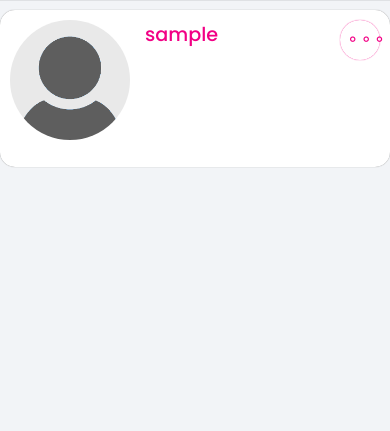
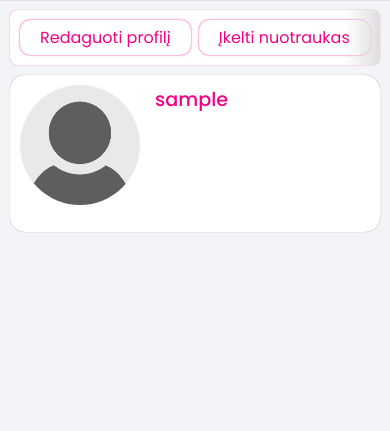
Before and after one commit to antivienas-lt/antivienas, a Django app: a page that uses templates/Profile.html in a window 390 px wide. Shown: the part 60-491 px from the top of the page. Run offline with Django 5.2, Linux system fonts and the light colour scheme; the visitor is signed in with stand-in values (Sample User, id 1); data comes from the database, SQL or seed files in the repository; parts of the project's set-up code (start-up, migrations or seed data) failed here and were passed over.

Commit message:
update for phones

```diff
--- a/db/models.py
+++ b/db/models.py
@@ -122,8 +122,11 @@ class User(AbstractUser):
 
     @property
     def city_coords(self):
-        lat,lng = CITY_COORDINATES[self.city]
-        return [lat, lng]
+        try:
+            lat,lng = CITY_COORDINATES[self.city]
+        except:
+            lat,lng = CITY_COORDINATES['vilnius']
+            return [lat, lng]
 
     @property
     def schedule_data(self):
--- a/static/style.css
+++ b/static/style.css
@@ -39,6 +39,9 @@ textarea {
   gap: 30px;
   box-shadow: 0px 0px 1px 0px gray;
 }
+.content{
+  margin: 10px;
+}
 .nav-link-container{
   flex-grow: 1;
   display: flex;
@@ -59,6 +62,10 @@ textarea {
   transition-duration: 350ms;
   color: var(--pink);
   text-decoration: underline;
+}
+.login-shell, .register-shell, .password-shell{
+  padding: 10px;
+  margin: auto 0px;
 }
 .login-link{
   color: var(--pink);
@@ -162,7 +169,6 @@ textarea {
   flex-direction: column;
   gap: 15px;
   align-items: center;
-  padding: 0px 10px
 }
 .friend-card{
   display: flex;
@@ -291,10 +297,6 @@ textarea {
   position: relative;
 }
 
-.active-meeting-container{
-  margin: 20px;
-}
-
 .profile-card .upper-part{
   display: flex;
   gap: 15px;
@@ -332,20 +334,26 @@ textarea {
 #avatarMenuButton{
   border: none;
   background-color: white;
-  box-shadow: 0px 0px 1px 0px var(--pink);
+  box-shadow: 0px 0px 3px 0px var(--pink);
   border-radius: 100%;
   color: var(--pink);
   font-size: 1rem;
   cursor: pointer;
   height: 40px;
   width: 40px;
-  padding-bottom: 3px;
   position: absolute;
   right: 10px;
+  display: flex;
+  justify-content: center;
+  align-items: center;
 }
 
 #avatarMenuButton:hover{
-    box-shadow: 0px 0px 3px 0px var(--pink);
+    box-shadow: 0px 0px 2px 0px var(--pink);
+}
+
+#avatarMenuButton svg{
+  fill: var(--pink);
 }
 
 #youtubeVideo{
@@ -356,19 +364,50 @@ textarea {
 }
 
 #avatarDropdown{
-  display:none;
-  position: absolute;
     background: white;
     border-radius: 8px;
-  margin-top: 5px;
     padding: 10px;
-  flex-direction: column;
     gap: 8px;
-  right: 10px;
-  top: 50px;
     text-align: center;
     box-shadow: 0px 0px 1px 0px var(--pink);
-  z-index: 1;
+    display: flex;
+    flex-direction: row;
+    overflow-x: scroll;
+    -ms-overflow-style: none;
+    scrollbar-width: none;
+}
+
+#avatarDropdown::-webkit-scrollbar {
+    display: none;
+}
+
+
+
+#avatarDropdown>div{
+  flex-shrink: 0;
+  scroll-snap-align: start;
+}
+
+.profile-nav-shell {
+    position: relative;
+}
+
+.profile-nav-shell::after {
+    content: "";
+    position: absolute;
+    right: 0;
+    top: 0;
+    bottom: 0;
+    width: 35px;
+    border-radius: 8px;
+
+    background: linear-gradient(
+        to right,
+        transparent,
+        rgb(222, 222, 222)
+    );
+
+    pointer-events: none;
 }
 
 .text-blue{
@@ -829,8 +868,7 @@ input[type=number] {
 }
 .meeting-card .complete-action-block{
   margin-top: 15px;
-  display: grid;
-  grid-template-columns: 1fr 1fr;
+  display: flex;
   gap: 30px;
   text-align: center;
 }
@@ -994,7 +1032,6 @@ input[type=number] {
   height: 75vh;
   overflow-y: scroll;
   padding: 15px;
-  width: 90%;
   border-radius: 15px;
   box-shadow: 0px 0px 1px 0px gray;
 }
@@ -1029,7 +1066,6 @@ input[type=number] {
 .msg-input-container{
   display: flex;
   max-width: 1000px;
-  width: 90%;
   margin: auto;
   gap: 5px;
 }
@@ -1501,12 +1537,6 @@ body.map-modal-open {
     }
 }
 
-@media screen and (max-width: 1000px){
-  .meeting-manager{
-    margin: 10px 20px;
-  }
-}
-
 @media screen and (max-width: 650px){
   .friend-card{
     display: block;
--- a/templates/Login.html
+++ b/templates/Login.html
@@ -17,6 +17,7 @@
 {% block content %}
   {% include "components/nav.html" %}
 
+  <div class="login-shell">
     <div class="login-container">
       <h1>Prisijungimas</h1>
       <form action="" method="post">
@@ -34,4 +35,5 @@
         <p class="note">Norite registruotis? <a href="{% url 'register' %}" class="login-link">Spauskite čia</a></p>
       </form>
     </div>
+  </div>
 {% endblock %}
--- a/templates/Profile.html
+++ b/templates/Profile.html
@@ -20,10 +20,8 @@
 {% block content %}
   {% include "components/nav.html"%}
   <div class="content">
-    <div class="profile-card">
     {% if profile == request.user %}
-          <div class="profile-menu">
-            <button id="avatarMenuButton">⚬⚬⚬</button>
+    <div class="profile-nav-shell">
       <div id="avatarDropdown">
         <div>
           <a href="{% url 'edit-profile' %}" class="btn-link">Redaguoti profilį</a>
@@ -36,8 +34,8 @@
         </div>
       </div>
     </div>
-          <script src="{% static 'js/user-profile-dropdown.js' %}"></script>
     {% endif %}
+    <div class="profile-card">
       <div class="upper-part">
         <div class="avatar-part">
           <img class="user-avatar" src="{{ profile.avatar_url }}" alt="user avatar">
--- a/templates/ResetPasswordForm.html
+++ b/templates/ResetPasswordForm.html
@@ -9,6 +9,7 @@
 {% block content %}
   {% include "components/nav.html" %}
 
+  <div class="password-shell">
     <div class="login-container">
       <h1>Slaptažodžio keitimas</h1>
       <p class='note'>Įveskite naują slaptažodį, kurį naudosite prisijungimui.</p>
@@ -22,6 +23,7 @@
         </div>
         <button type="submit" class="login-btn">Keisti slaptažodį</button>
       </form>
+    </div>
   </div>
 <script>
   const passwordField = document.getElementById("passwordField");
--- a/templates/ResetPasswordLink.html
+++ b/templates/ResetPasswordLink.html
@@ -9,6 +9,7 @@
 {% block content %}
   {% include "components/nav.html" %}
 
+  <div class="password-shell">
     <div class="login-container">
       <h1>Slaptažodžio keitimas</h1>
       <form action="" method="post">
@@ -21,4 +22,5 @@
         <button type="submit" class="login-btn">Siųsti nuorodą</button>
       </form>
     </div>
+  </div>
 {% endblock %}
--- a/templates/components/meeting-card.html
+++ b/templates/components/meeting-card.html
@@ -18,7 +18,7 @@
       <div class="table-shell">
       <div class="info-block">
             <span class="block-title">Susitikimo laikas:</span>
-            <p>{{ meeting.day_month_str }} {{ meeting.meeting_date_from.year}}<br>{{ meeting.time_range_str }}</p>
+            <p>{{ meeting.time_range_str }}<br>{{ meeting.day_month_str }} {{ meeting.meeting_date_from.year}}</p>
       </div>
       <div class="info-block">
         {% if request.user == meeting.user %}
--- a/templates/components/meeting-status/cancelled.html
+++ b/templates/components/meeting-status/cancelled.html
@@ -1,6 +1,6 @@
 <div class="user-actions">
   <div class="info-block">
-    <span class="block-title">Statusas: </span><strong class="meeting-status" style="background-color: gainsboro;">ATŠAUKTAS</strong>
+    <strong class="meeting-status" style="background-color: gainsboro;">ATŠAUKTAS</strong>
     {% if request.user == meeting.user %}
     <p><span class="block-title">Deja, bet draugas negali susisitikti, todėl atmetė jūsų kvietimą.</span></p>
     {% else %}
--- a/templates/components/meeting-status/confirmed.html
+++ b/templates/components/meeting-status/confirmed.html
@@ -1,13 +1,13 @@
 <div class="user-actions">
   {% if request.user == meeting.user %}
   <div class="info-block">
-    <span class="block-title">Statusas: </span><strong class="meeting-status" style="background-color: lightgreen;">PATVIRTINTAS</strong>
+    <strong class="meeting-status" style="background-color: lightgreen;">PATVIRTINTAS</strong>
     <p><span class="block-title">Susitikimas patvirtintas. Nepamirškite, pradžioje susitikimo, pasakyti draugui susitikimo kodą ir susimokėti.</span></p>
     <div class="meeting-conf-code-shell"><br><span class="block-title">Patvirtinimo kodas: <strong class="meeting-conf-code">{{meeting.confirmation_code}}</strong></span></div>
   </div>
   {% elif request.user == meeting.friend %}
   <div class="info-block">
-    <span class="block-title">Statusas: </span><strong class="meeting-status" style="background-color: lightgreen;">PATVIRTINTAS</strong>
+    <strong class="meeting-status" style="background-color: lightgreen;">PATVIRTINTAS</strong>
     <p><span class="block-title">Susitikimas patvirtintas. Pradžioje, paprašykite kliento patvirtinimo kodo, ir mokesčio už jūsų paslaugas.</span></p>
   </div>
   <div class="complete-action-block">
--- a/templates/components/meeting-status/expired.html
+++ b/templates/components/meeting-status/expired.html
@@ -1,6 +1,6 @@
 <div class="user-actions">
   <div class="info-block">
-    <span class="block-title">Statusas: </span><strong class="meeting-status" style="background-color: gainsboro;">ATŠAUKTAS</strong>
+    <strong class="meeting-status" style="background-color: gainsboro;">ATŠAUKTAS</strong>
     <p><span class="block-title">Baigėsi patvirtinimo laikas ir, per tą laiką, draugas nei patvirtino, nei atšaukė pakvietimą.</span></p>
   </div>
 </div>
--- a/templates/components/meeting-status/fail.html
+++ b/templates/components/meeting-status/fail.html
@@ -1,6 +1,6 @@
 <div class="user-actions">
   <div class="info-block">
-    <span class="block-title">Statusas: </span><strong class="meeting-status" style="background-color: #ffb0b0;">NEPAVYKĘS</strong>
+    <strong class="meeting-status" style="background-color: #ffb0b0;">NEPAVYKĘS</strong>
     <p><span class="block-title">Atsiprašome, dėl nepavykusio susitikimo. Jeigu asmuo neatvyko į susitikimą be priežąsties, pateikite mums skundą el. paštu admin@antivienas.lt</span></p>
   </div>
 </div>
--- a/templates/components/meeting-status/need-confirmation.html
+++ b/templates/components/meeting-status/need-confirmation.html
@@ -1,7 +1,7 @@
 {% if request.user == meeting.friend %}
 <div class="user-actions">
   <div class="info-block">
-    <span class="block-title">Statusas: </span><strong class="meeting-status" style="background-color: var(--status-yellow);">PATVIRTINKITE</strong>
+    <strong class="meeting-status" style="background-color: darkturquoise;">PATVIRTINKITE</strong>
     <p><span class="block-title">Gavote naują pasiūlymą susitikti. Patvirtinti savo dalyvavimą šiame susitikime galite iki {{meeting.time_left_to_confirm}} val.</span></p>
   </div>
   <div class="action-block">
@@ -26,7 +26,7 @@
 {% elif request.user == meeting.user %}
 <div class="user-actions">
   <div class="info-block">
-    <span class="block-title">Statusas: </span><strong class="meeting-status" style="background-color: darkturquoise;">LAUKITE</strong>
+    <strong class="meeting-status" style="background-color: darkturquoise;">LAUKITE</strong>
     <p><span class="block-title">Patvirtinti susitikimą, draugas gali iki {{meeting.time_left_to_confirm}} val. Į susitikimą neikite, kol draugas nepatvirtino, kad dalyvaus. Jums nieko daryti nereikia.</span></p>
   </div>
 </div>
--- a/templates/components/meeting-status/success.html
+++ b/templates/components/meeting-status/success.html
@@ -1,6 +1,6 @@
 <div class="user-actions">
   <div class="info-block">
-    <span class="block-title">Statusas: </span><strong class="meeting-status" style="background-color: #b4fab4;;">SĖKMINGAS</strong>
+    <strong class="meeting-status" style="background-color: #b4fab4;;">SĖKMINGAS</strong>
   </div>
   {% if request.user == meeting.user %}
     {% if not meeting.review %}
```
Also changed, not shown: templates/CreateMeeting.html (+2 -17 lines), templates/Register.html (+2 -1 lines), 1 other file. Lines whose indentation alone changed are shown as unchanged.
